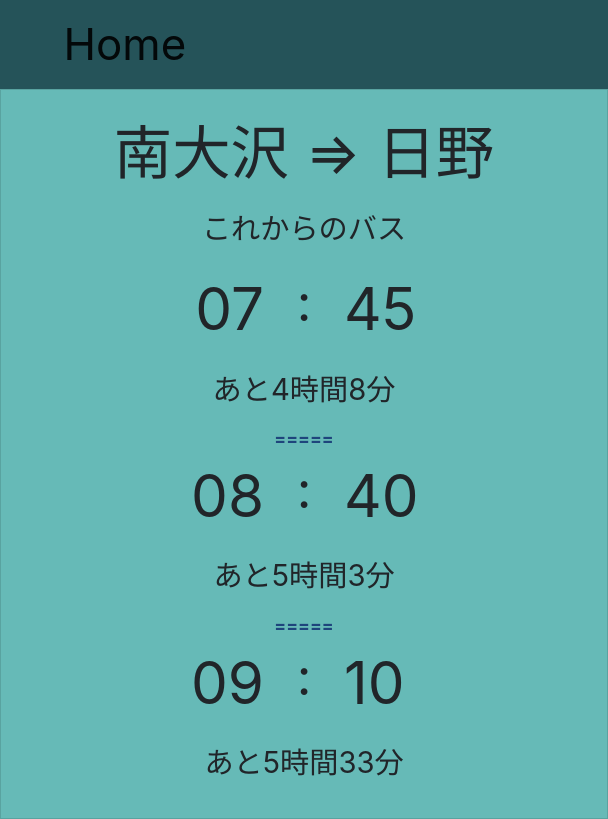
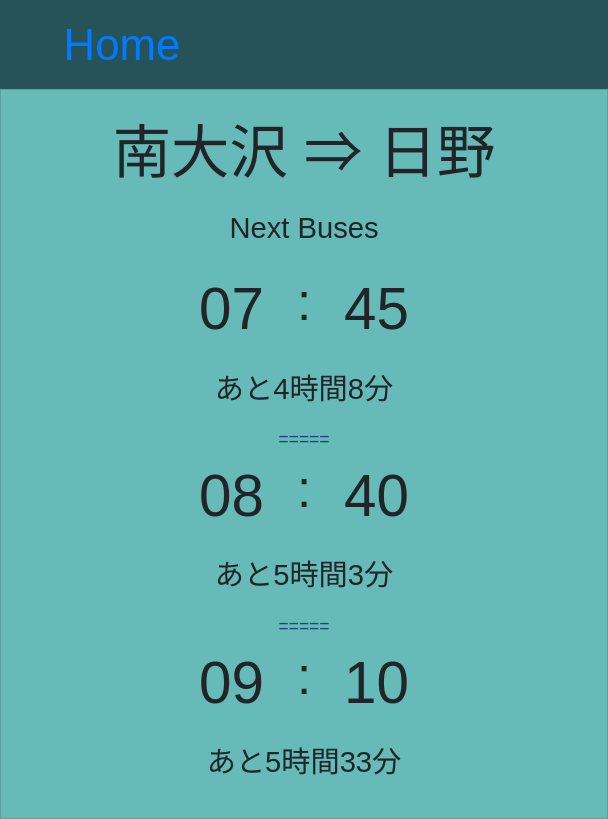
Before and after one commit to interval42/University_Bus_Schedule, an Electron app: page Apps/SubHino.html in a window 608 px wide. Drawn offline with nearby package versions, Linux system fonts and the light colour scheme.

Commit message:
text-align fixed (maybe

```diff
--- a/Apps/SubHino.html
+++ b/Apps/SubHino.html
@@ -4,10 +4,8 @@
 <head>
   <meta charset="UTF-8">
   <meta name="viewport" content="width=device-width, initial-scale=1.0">
+  <link rel="stylesheet" href="https://cdn.jsdelivr.net/npm/bootstrap@4.3.1/dist/css/bootstrap.min.css" integrity="sha384-ggOyR0iXCbMQv3Xipma34MD+dH/1fQ784/j6cY/iJTQUOhcWr7x9JvoRxT2MZw1T" crossorigin="anonymous">
   <link rel="stylesheet" href="css/style.css">
-  <link rel="stylesheet" href="../node_modules/bootstrap/dist/css/bootstrap.min.css">
-  <link rel="stylesheet" href="https://cdn.jsdelivr.net/npm/bootstrap@4.3.1/dist/css/bootstrap.min.css" integrity="sha384-ggOyR0iXCbMQv3Xipma34MD+dH/1fQ784/j6cY/iJTQUOhcWr7x9JvoRxT2MZw1T" crossorigin="anonymous">
-  <!-- <link href="https://www.fontzip.com/storage/2018/09/27/pingfang-sc-regular/webfonts/PingFang SC Regular.css" rel="stylesheet" /><style>body{font-family:'PingFang SC Regular'}</style> -->
   <title>TMU Bus Schedule</title>
 </head>
 
@@ -24,17 +22,17 @@
   <div id = "HinoSub" class="card text-center rounded-0" style="background-color:#66bab7;">
     <div class="card-body">
       <p class="card-title" style="font-size: 4rem;">南大沢 ⇒ 日野</p>
-      <p class="card-text" style="font-size: 2rem;">これからのバス</p>
+      <p class="card-text" style="font-size: 2rem;">Next Buses</p>
 
       <div class="row justify-content-center">
-        <div class="col-3 col-lg-2 text-end">
-          <p id = "nextHinoHour" style="font-size: 4rem;"></p>
+        <div class="col-3 col-lg-2">
+          <p id = "nextHinoHour" style="font-size: 4rem; text-align: right"></p>
         </div>
         <div class="col-1">
           <p id = "colonHino" style="font-size: 3.5rem;"></p>
         </div>
-        <div class="col-3 col-lg-2 text-start">
-          <p id = "nextHinoMinute" style="font-size: 4rem;"></p>
+        <div class="col-3 col-lg-2">
+          <p id = "nextHinoMinute" style="font-size: 4rem; text-align: left"></p>
         </div>
       </div>
       <div class="row justify-content-center">
@@ -50,14 +48,14 @@
       </div>
 
       <div class="row justify-content-center">
-        <div class="col-3 col-lg-2 text-end">
-          <p id = "nextHinoHour1" style="font-size: 4rem;"></p>
+        <div class="col-3 col-lg-2">
+          <p id = "nextHinoHour1" style="font-size: 4rem; text-align: right"></p>
         </div>
         <div class="col-1">
           <p id = "colonHino1" style="font-size: 3.5rem;"></p>
         </div>
-        <div class="col-3 col-lg-2 text-start">
-          <p id = "nextHinoMinute1" style="font-size: 4rem;"></p>
+        <div class="col-3 col-lg-2">
+          <p id = "nextHinoMinute1" style="font-size: 4rem; text-align: left"></p>
         </div>
       </div>
       <div class="row justify-content-center">
@@ -73,14 +71,14 @@
       </div>
 
       <div class="row justify-content-center">
-        <div class="col-3 col-lg-2 text-end">
-          <p id = "nextHinoHour2" style="font-size: 4rem;"></p>
+        <div class="col-3 col-lg-2">
+          <p id = "nextHinoHour2" style="font-size: 4rem; text-align: right"></p>
         </div>
         <div class="col-1">
           <p id = "colonHino2" style="font-size: 3.5rem;"></p>
         </div>
-        <div class="col-3 col-lg-2 text-start">
-          <p id = "nextHinoMinute2" style="font-size: 4rem;"></p>
+        <div class="col-3 col-lg-2">
+          <p id = "nextHinoMinute2" style="font-size: 4rem; text-align: left"></p>
         </div>
       </div>
       <div class="row justify-content-center">
```
Also changed, not shown: Apps/SubMinami.html (+14 -16 lines), Apps/index.html (+4 -4 lines).
